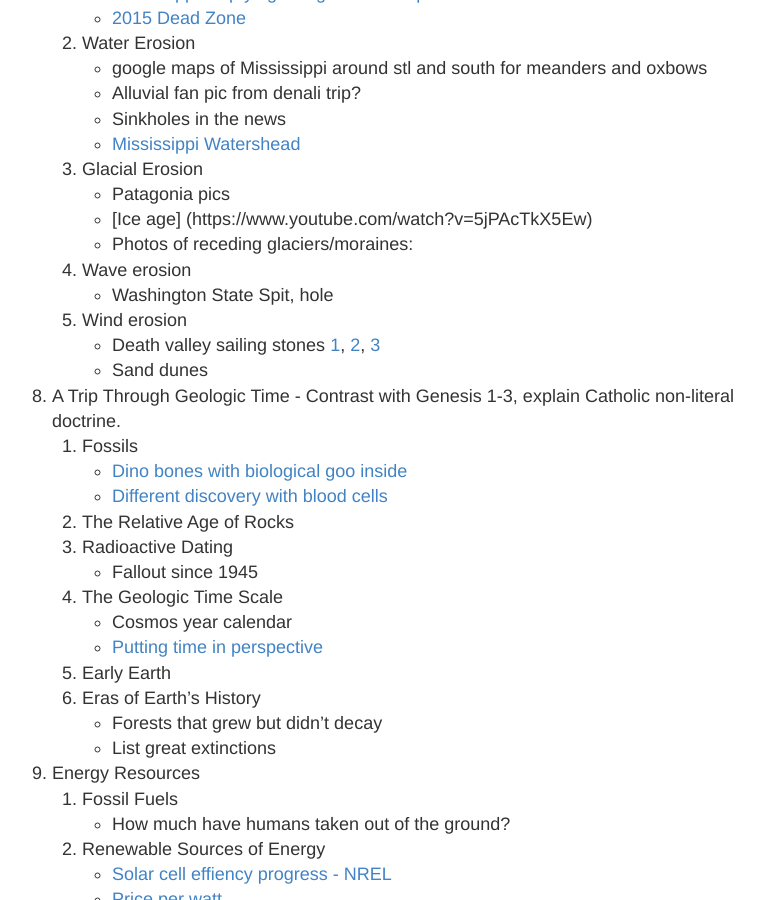
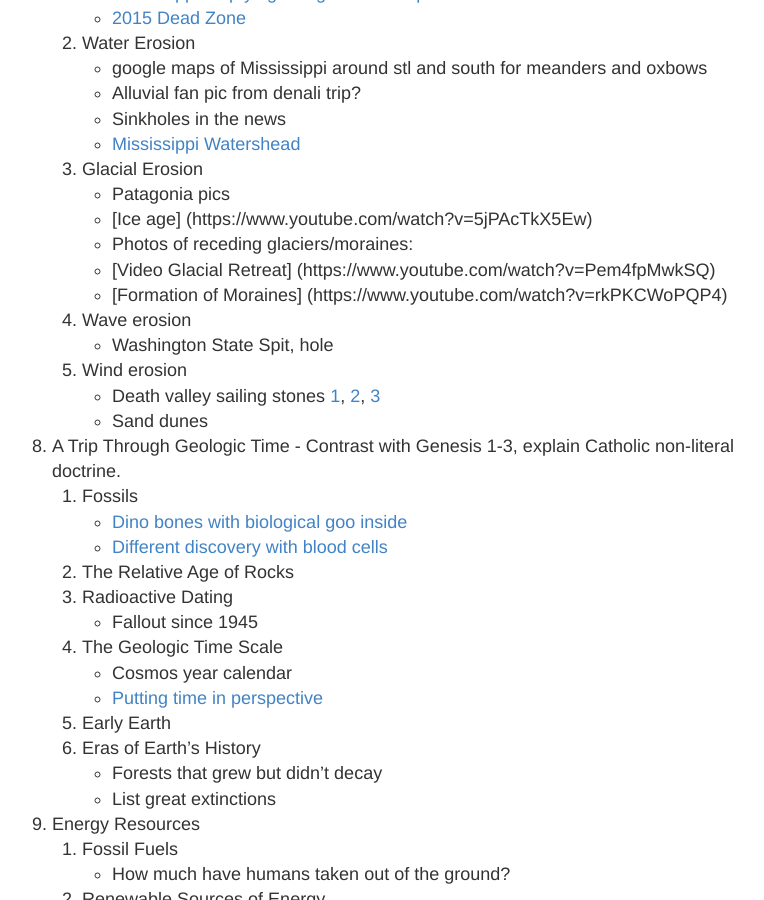
Before and after one commit to ctkstl/earth_science, a Jekyll site: the page built from resources.md, in a window 1280 px wide and 900 px high, scrolled down 3911 px. Shown: the whole window, without its empty margins (258-1022 px from the left). Built offline with Jekyll 4.4.1, drawn with Linux system fonts in a browser that asks for light colours; Markdown is read by kramdown in place of the engine named in the settings.

Commit message:
added glacier videos

```diff
--- a/resources.md
+++ b/resources.md
@@ -114,6 +114,8 @@ permalink: /resources/
         *   Patagonia pics
         *   [Ice age] (https://www.youtube.com/watch?v=5jPAcTkX5Ew)
         *   Photos of receding glaciers/moraines:
+        *   [Video Glacial Retreat] (https://www.youtube.com/watch?v=Pem4fpMwkSQ)
+        *   [Formation of Moraines] (https://www.youtube.com/watch?v=rkPKCWoPQP4)
     4.  Wave erosion
         *   Washington State Spit, hole
     5.  Wind erosion
```
